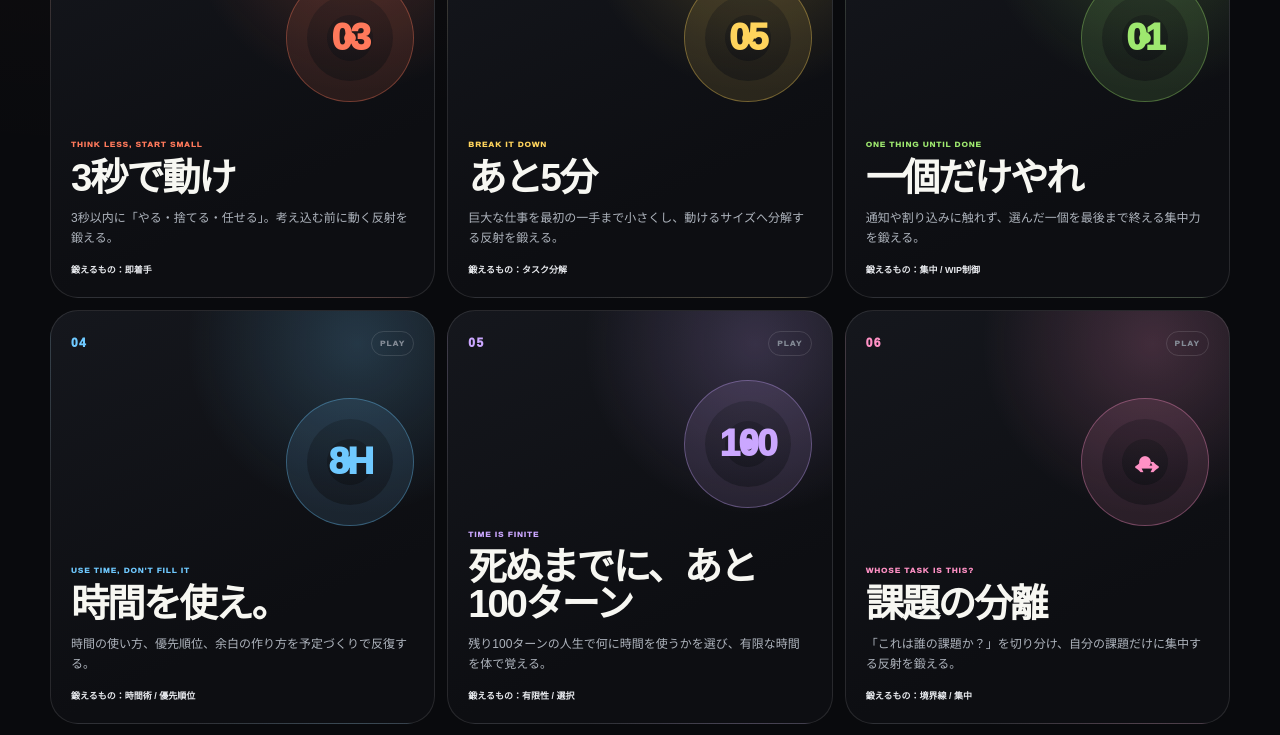
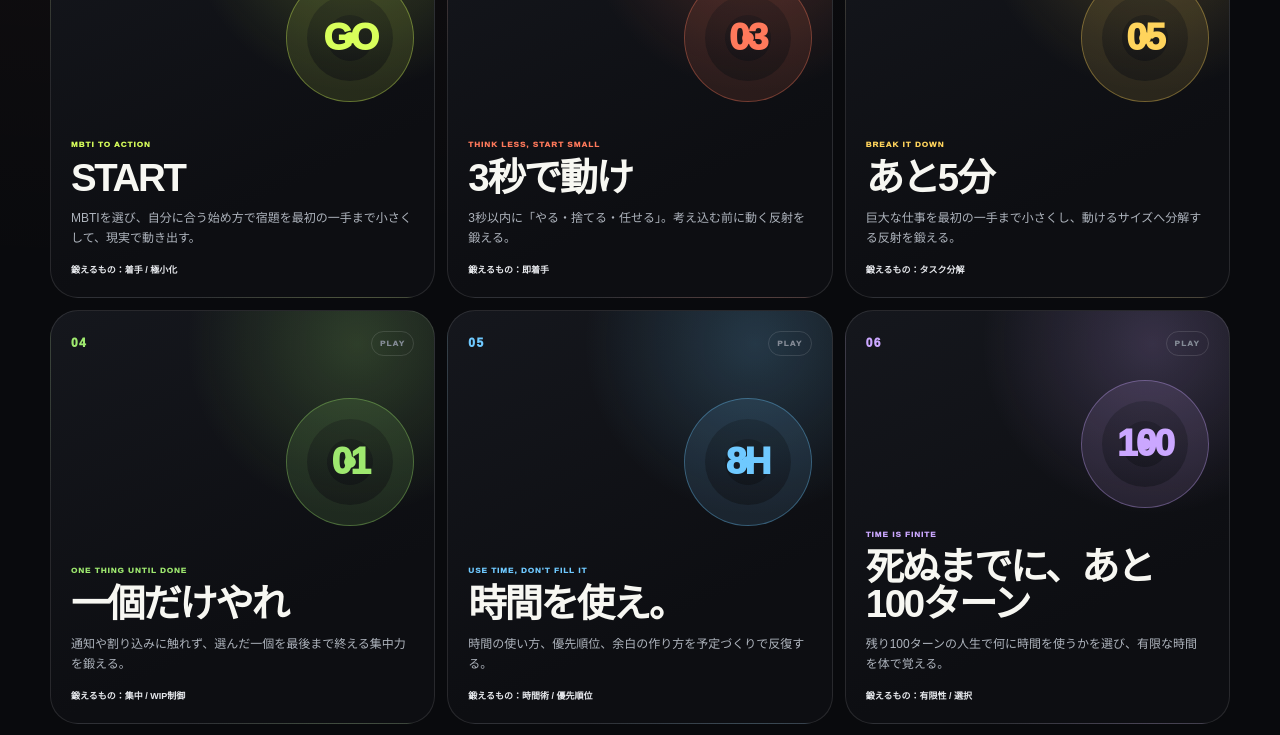
Before and after one commit to hrt14/hitobito-tools, a Next.js app: page /levelup in a window 1280 px wide. Shown: the part 1100-1835 px from the top of the page. Built offline with nearby package versions, Linux system fonts and the light colour scheme; no server answers.

Commit message:
Feature START on LEVEL UP home

```diff
--- a/app/levelup/page.tsx
+++ b/app/levelup/page.tsx
@@ -24,6 +24,17 @@ type LevelUpGame = {
 const gameUrl = (slug: string) => `https://games.hitobito.jp/apps/${slug}/`;
 
 const games: LevelUpGame[] = [
+  {
+    id: "start",
+    title: "START",
+    kicker: "MBTI TO ACTION",
+    skill: "着手 / 極小化",
+    description: "MBTIを選び、自分に合う始め方で宿題を最初の一手まで小さくして、現実で動き出す。",
+    icon: "GO",
+    accent: "#d8ff5b",
+    accentSoft: "rgba(216, 255, 91, .22)",
+    href: "/start",
+  },
   {
     id: "3sec-action",
     title: "3秒で動け",
```
